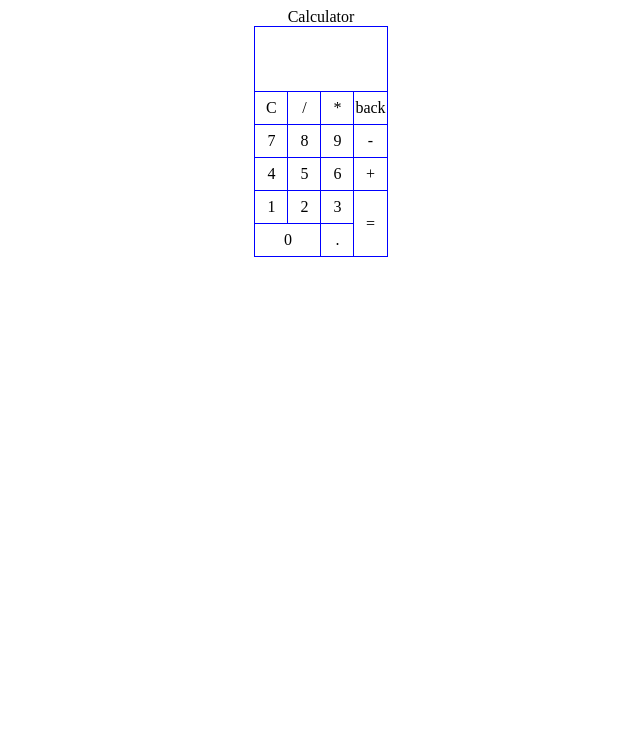
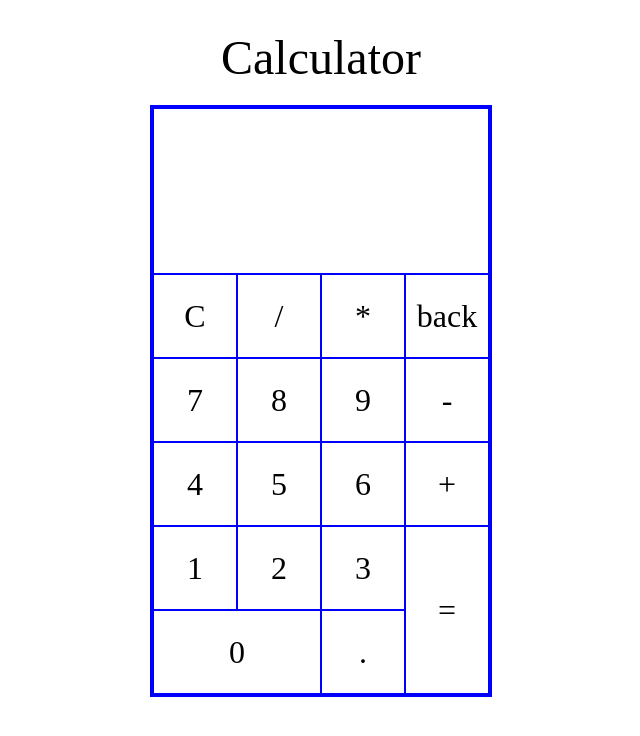
Before and after one commit to SelinaChen07/calculator, a PHP site: page / in a window 1280 px wide. Shown: the top 736 px of the page, without its empty margins (319-959 px from the left). Run offline with PHP 8.4, Linux system fonts and the light colour scheme; some libraries are stand-ins or nearby versions.

Commit message:
Resive the calculator

```diff
--- a/main.css
+++ b/main.css
@@ -1,13 +1,20 @@
 table{
-	border:solid 1px blue;
+	border:solid 4px blue;
 	border-collapse: collapse;
 	margin: auto;
+	margin-top: 30px;
+}
+
+caption{
+	font-size: 3em;
+	margin-bottom: 20px;
 }
 
 th,td{
-	width:30px;
-	height: 30px;
+	width:80px;
+	height: 80px;
 	vertical-align: middle;
+	font-size: 2em;
 }
 
 th{
@@ -16,5 +23,5 @@ th{
 
 td{
 	text-align: center;
-	border:solid 1px blue;
+	border:solid 2px blue;
 }
```
Also changed, not shown: index.html (renamed from index.php).
